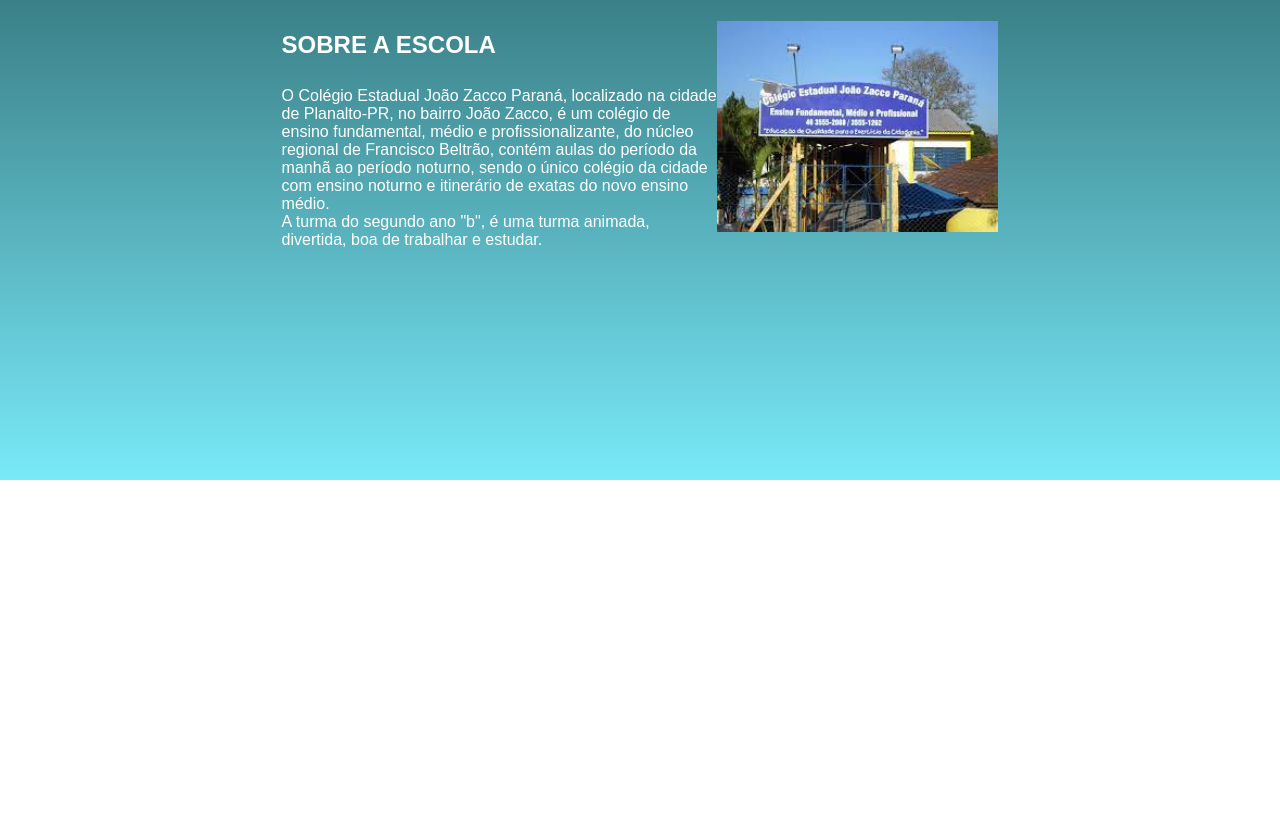
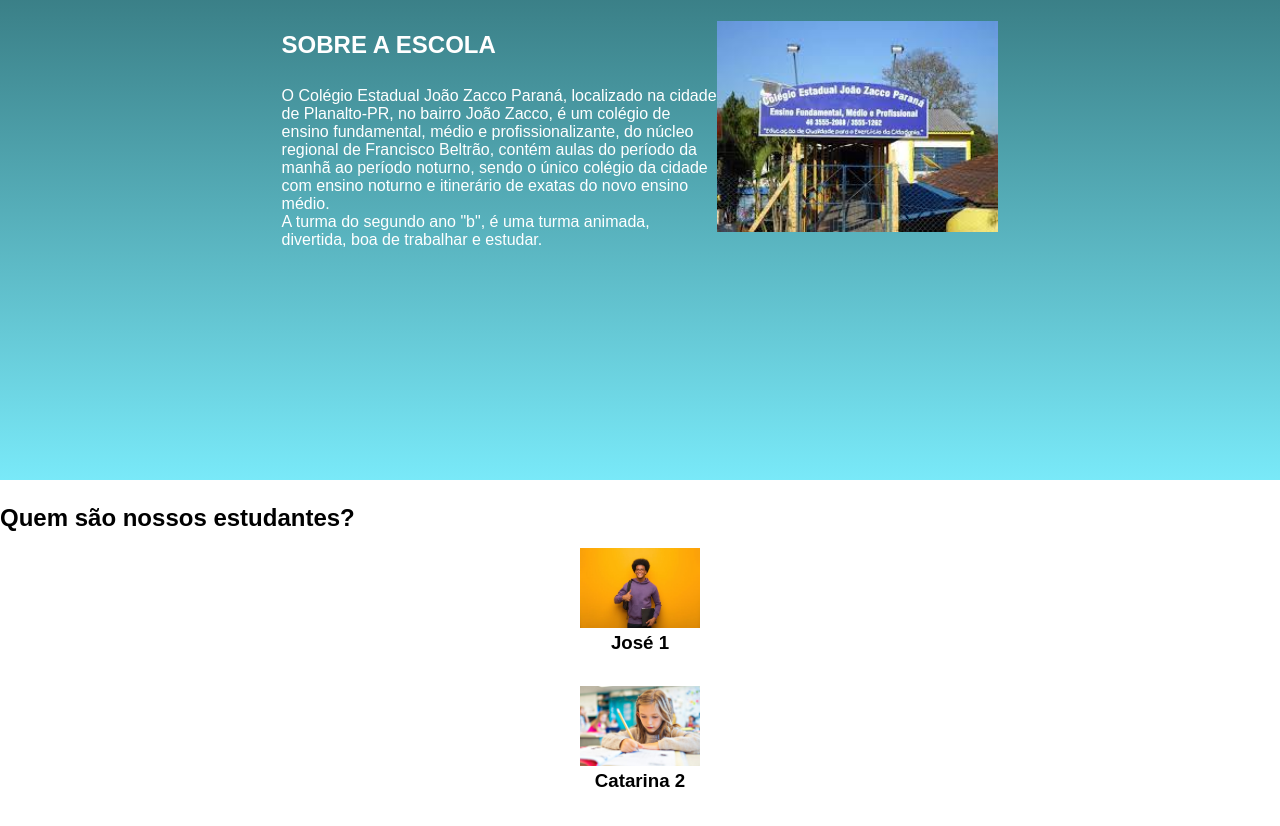
Before and after one commit to isalindaa/turma-criativa, a plain HTML site: page index.html in a window 1280 px wide. Shown: the part 392-1218 px from the top of the page. Before the commit the page ends 872 px from the top, so only its background shows below. Drawn offline with Linux system fonts and the light colour scheme.

Commit message:
Add files via upload

```diff
--- a/index.html
+++ b/index.html
@@ -28,8 +28,18 @@
  <img class="escola-imagem" src="download.jpeg"
    alt="imagem da escola">
 </section>
-<section>
+<section class="estudante">
+  <h2 class="estudante-titulo">Quem são nossos estudantes?</h2>
+  <div class="estudante-todos">
+  <span></span>
+  <div class="estudante-div">
+      <img class="estudante-imagem" src="onde-usar-sua-carteira-de-estudante.jpg" alt="foto do aluno 1">
+      <h3 class="estudante-nome">José 1</h3>
 
-</section>
+       </div>
+  <div class="estudante-div">
+      <img class="estudante-imagem" src="catarina.jpeg" alt="foto da aluno2 ">
+      <h3 class="estudante-nome">Catarina 2</h3>
+     </div>
 </body>
 </html>
```
Also changed, not shown: catarina.jpeg (added), onde-usar-sua-carteira-de-estudante.jpg (added).
